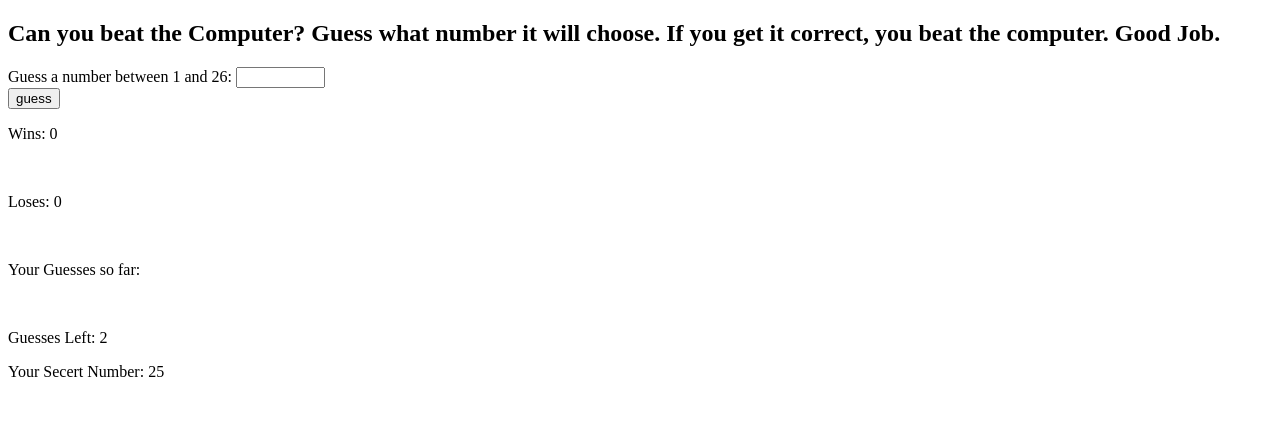
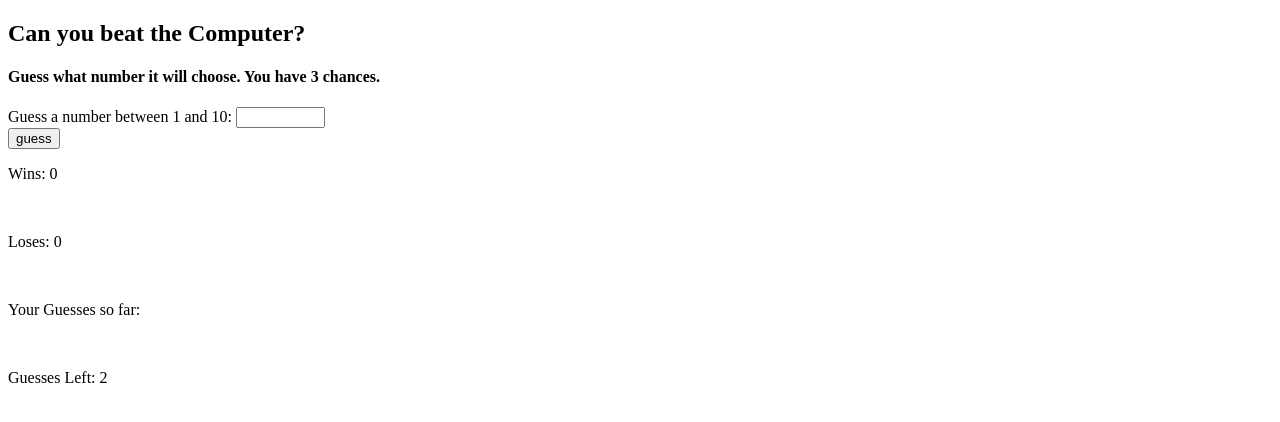
Before and after one commit to JacqueWhite/Psychic-Game, a plain HTML site: page index.html in a window 1280 px wide. Both pictures are taken after a click on the button "guess". Drawn offline with Linux system fonts and the light colour scheme.

Commit message:
tweaks on html and js

```diff
--- a/index.html
+++ b/index.html
@@ -6,9 +6,10 @@
 
 </head>
 <body>
-<h2>Can you beat the Computer? Guess what number it will choose.  If you get it correct, you beat the computer. Good Job.</h2>
+<h2>Can you beat the Computer?</h2>
+<h4>Guess what number it will choose. You have 3 chances.</h4>
 <form>
-Guess a number between 1 and 26:
+Guess a number between 1 and 10:
 <input id="guess" type="text" size="8" /><br />
 <input type="button" value="guess" onclick="checkNumber()" /><br />
 </form>
@@ -16,7 +17,7 @@ Guess a number between 1 and 26:
 <p id="Loses"></p><br/>
 <p id="numberOfGs"></p><br/>
 <p id="guessLeft"></p>
-<p id="secertNum"></p>
+<p id="secretNum"></p>
 
 
 
--- a/javascript.js
+++ b/javascript.js
@@ -1,6 +1,5 @@
-
-alert("hello world");
-var secertNum = Math.floor(Math.random()*26+1);
+alert("BEAT THE COMPUTER");
+var secretNum = Math.floor(Math.random()*10+1);
 // var secertNum = 12;
 var guessLeft = 3;
 var wins = 0;
@@ -15,13 +14,13 @@ var totalGuess = [];
 	var guess = document.getElementById("guess");
 	var myNumber = guess.value;
 
-		if(parseInt(myNumber) !== secertNum){
-			alert("The inputed is incorrect");
+		if(parseInt(myNumber) !== secretNum){
+			alert("Nope.");
 			guessLeft--;
 			totalGuess.push(myNumber);
 			 updateScore();
 			 if(parseInt(guessLeft) === 0){
-			 	alert("you lost, you loser");
+			 	alert("Oh, nooo. You lost");
 			 	loses++;
 
 			 	updateScore();
@@ -29,9 +28,9 @@ var totalGuess = [];
 			 	 location.reload();
 			 }
 		}
-		else if (parseInt(myNumber) === secertNum){
+		else if (parseInt(myNumber) === secretNum){
 			// document.getElementById("output").innerHTML="My number is just right";
-			alert("My number is just right");
+			alert("Nice!");
 			totalGuess.push(myNumber);
 			wins++;
 			updateScore();
@@ -44,16 +43,7 @@ function updateScore() {
 		document.querySelector("#Loses").innerHTML= "Loses: " + loses;
 		document.querySelector("#numberOfGs").innerHTML="Your Guesses so far: " + totalGuess;
         document.querySelector("#guessLeft").innerHTML = "Guesses Left: " + guessLeft;
-        document.querySelector("#secertNum").innerHTML= "Your Secert Number: " + secertNum;
+        document.querySelector("#secretNum").innerHTML= '<span style= color:white> secret number</span>'; + secretNum;
         // secertNum = Math.floor(Math.random()*26+1);
 
 }
-
-// function resetGame(){
-// var secertNum = 12;
-// var guessLeft = 3;
-// var wins = 0;
-// var loses = 0;
-// var totalGuess = [];
-
-// }
```
Also changed, not shown: 1 other file.
